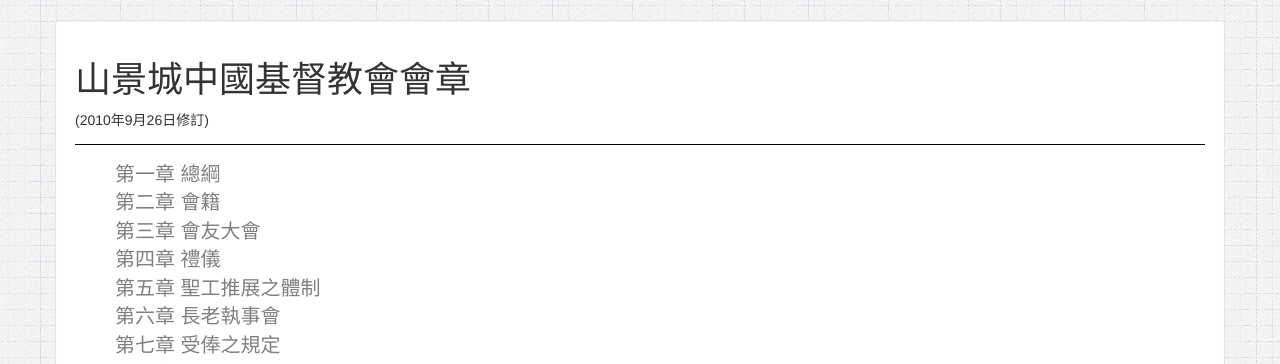
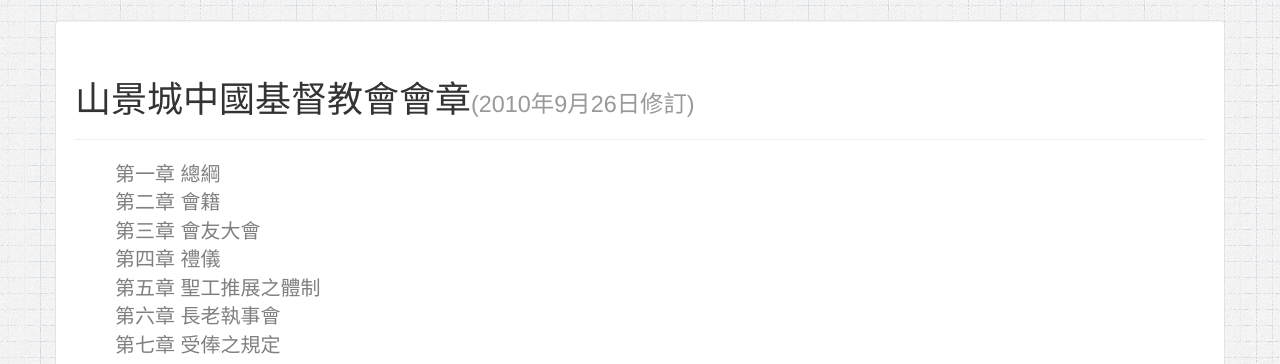
Before and after one commit to mvccc/XiaoLongBao, a CodeIgniter app: page /index.php/pages/church/bylaw in a window 1280 px wide. Shown: the part 51-415 px from the top of the page. Run offline with CodeIgniter, Linux system fonts and the light colour scheme.

Commit message:
Use page header css class for header

```diff
--- a/application/views/ch/churchInfo/bylaw.php
+++ b/application/views/ch/churchInfo/bylaw.php
@@ -1,9 +1,9 @@
 <div class="row">
   <div class="col-lg-12 well">
   	<a id="top"></a>
-    <h1>山景城中國基督教會會章</h1>
-    (2010年9月26日修訂)<br/>
-    <hr/>
+  	<div class="page-header">
+    <h1>山景城中國基督教會會章<small>(2010年9月26日修訂)</small></h1>
+    </div>
 
     <div class="toc">
     <ul>
--- a/application/views/ch/churchInfo/pastors.php
+++ b/application/views/ch/churchInfo/pastors.php
@@ -1,5 +1,8 @@
 <div class="row">
   <div class="col-lg-12 well">
+  	<div class="page-header">
+  	<h1>牧者介紹</h1>
+  	</div>
   	<?php
   	    foreach ($pastors as $key => $pastor) {
 	  	    $imgName = $pastor['img'];
--- a/application/views/ch/worship.php
+++ b/application/views/ch/worship.php
@@ -1,7 +1,8 @@
 <div class="row">
   <div class="col-lg-12 well">
-    <h2>主日信息</h2>
-    <hr>
+  	<div class="page-header">
+    	<h2>主日信息</h2>
+	</div>
     <ul class="pagination">
   		<li><a href="#">&laquo;</a></li>
   		<li><a href="#">1</a></li>
```
